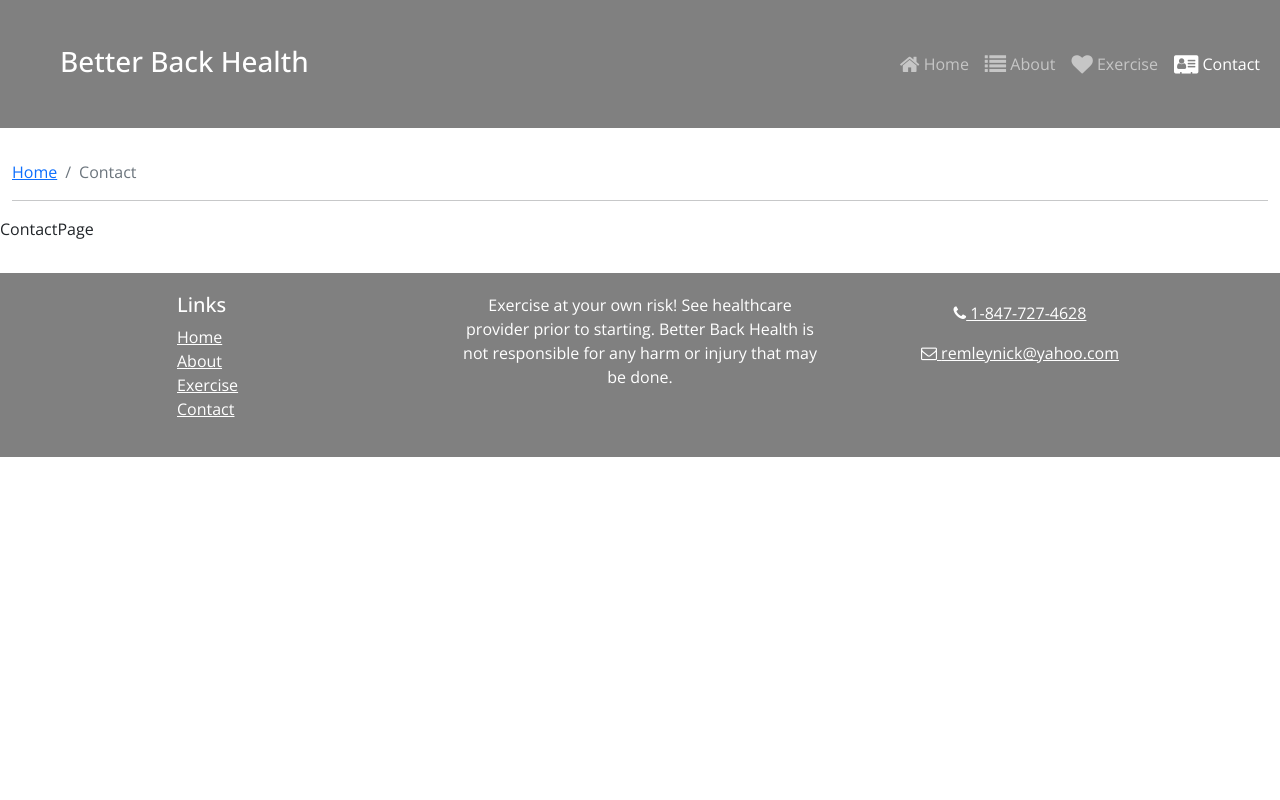
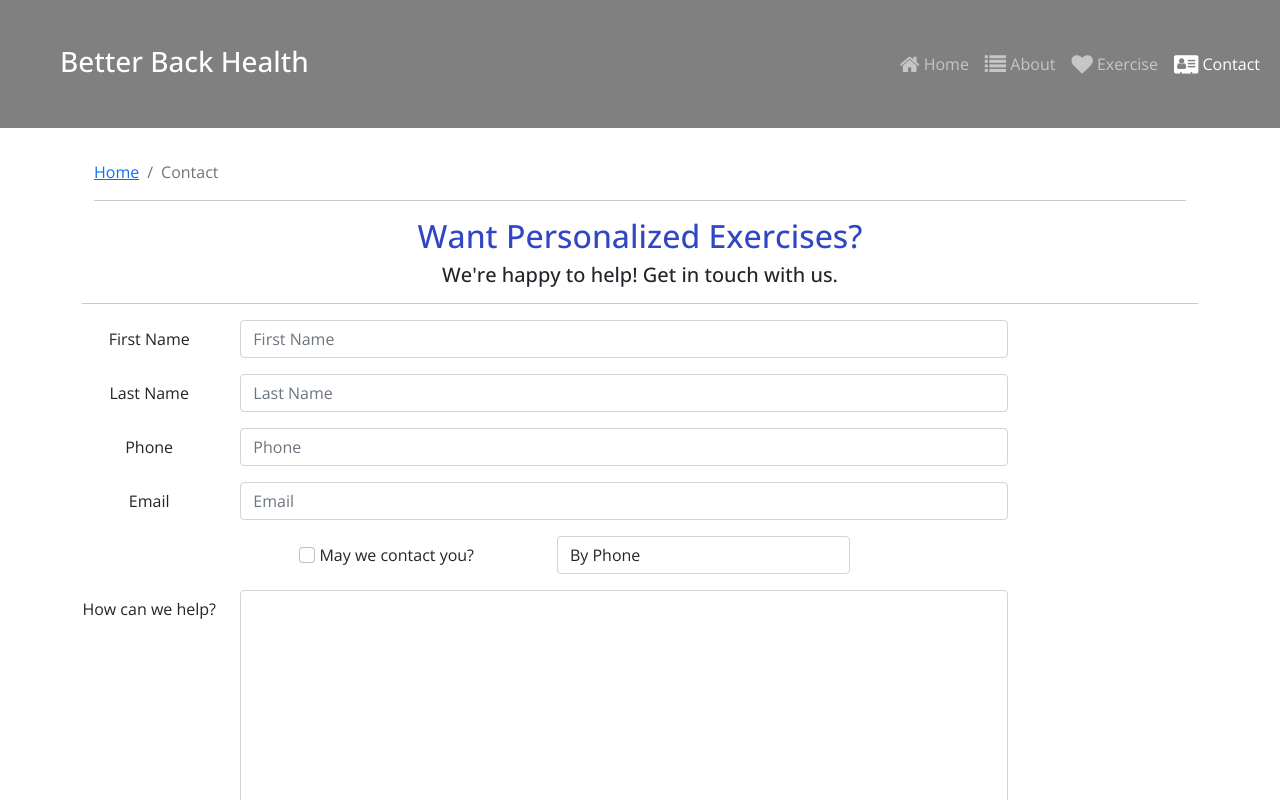
Before and after one commit to RemleyNick/react-portfolio, a React (Create React App) app: page /contact in a window 1280 px wide. Shown: the top 800 px of the page. Built offline with nearby package versions, Linux system fonts and the light colour scheme.

Commit message:
Contact page and validation

```diff
--- /dev/null
+++ b/src/app/utils/validateContactForm.js
@@ -0,0 +1,30 @@
+export const validateContactForm = (values) => {
+    const errors = {};
+
+    if (!values.firstName) {
+        errors.firstName = 'Required';
+    } else if (values.firstName.length < 2) {
+        errors.firstName = 'Must be at least 2 characters.';
+    } else if (values.firstName.length > 15) {
+        errors.firstName = 'Must be 15 characters or less';
+    }
+
+    if (!values.lastName) {
+        errors.lastName = 'Required';
+    } else if (values.lastName.length < 2) {
+        errors.lastName = 'Must be at least 2 characters.';
+    } else if (values.lastName.length > 15) {
+        errors.lastName = 'Must be 15 characters or less';
+    }
+
+    const reg = /^\d+$/;
+    if (!reg.test(values.phoneNum)) {
+        errors.phoneNum = 'The phone number should contain only numbers.';
+    }
+
+    if (!values.email.includes('@')) {
+        errors.email = 'Email should contain a @';
+    }
+
+    return errors;
+};
--- a/src/components/ContactForm.js
+++ b/src/components/ContactForm.js
@@ -0,0 +1,133 @@
+import { Button, Label, Col, FormGroup } from "reactstrap";
+import { Formik, Field, Form, ErrorMessage } from "formik";
+import { validateContactForm } from "../app/utils/validateContactForm";
+
+const ContactForm = () => {
+    const handleSubmit = (values, { resetForm }) => {
+        console.log('form values:', values);
+        console.log('in JSON format:', JSON.stringify(values));
+        resetForm();
+    };
+
+    return (
+        <Formik
+            initialValues={{
+                firstName: '',
+                lastName: '',
+                phoneNum: '',
+                email: '',
+                agree: false,
+                contactType: 'By Phone',
+                feedback: ''
+            }}
+            onSubmit={handleSubmit}
+            validate={validateContactForm}
+        >
+            <Form>
+                <FormGroup row>
+                    <Label htmlFor='firstName' md='2'>
+                        First Name
+                    </Label>
+                    <Col md='10'>
+                        <Field
+                            name='firstName'
+                            placeholder='First Name'
+                            className='form-control'
+                        />
+                        <ErrorMessage name="firstName">
+                            {(msg) => <p className="text-danger">{msg}</p>}
+                        </ErrorMessage>
+                    </Col>
+                </FormGroup>
+                <FormGroup row>
+                    <Label htmlFor='lastName' md='2'>
+                        Last Name
+                    </Label>
+                    <Col md='10'>
+                        <Field
+                            name='lastName'
+                            placeholder='Last Name'
+                            className='form-control'
+                        />
+                        <ErrorMessage name="lastName">
+                            {(msg) => <p className="text-danger">{msg}</p>}
+                        </ErrorMessage>
+                    </Col>
+                </FormGroup>
+                <FormGroup row>
+                    <Label htmlFor='phoneNum' md='2'>
+                        Phone
+                    </Label>
+                    <Col md='10'>
+                        <Field
+                            name='phoneNum'
+                            placeholder='Phone'
+                            className='form-control'
+                        />
+                        <ErrorMessage name="phoneNum">
+                            {(msg) => <p className="text-danger">{msg}</p>}
+                        </ErrorMessage>
+                    </Col>
+                </FormGroup>
+                <FormGroup row>
+                    <Label htmlFor='email' md='2'>
+                        Email
+                    </Label>
+                    <Col md='10'>
+                        <Field
+                            name='email'
+                            placeholder='Email'
+                            type='email'
+                            className='form-control'
+                        />
+                        <ErrorMessage name="email">
+                            {(msg) => <p className="text-danger">{msg}</p>}
+                        </ErrorMessage>
+                    </Col>
+                </FormGroup>
+                <FormGroup row>
+                    <Label check md={{ size: 4, offset: 2 }}>
+                        <Field
+                            name='agree'
+                            type='checkbox'
+                            className='form-check-input'
+                        />{' '}
+                        May we contact you?
+                    </Label>
+                    <Col md='4'>
+                        <Field
+                            name='contactType'
+                            as='select'
+                            className='form-control'
+                       >
+                            <option>By Phone</option>
+                            <option>By Email</option>
+                       </Field>
+                    </Col>
+                </FormGroup>
+                <FormGroup row>
+                    <Label htmlFor='feedback' md='2'>
+                        How can we help?
+                    </Label>
+                    <Col md='10'>
+                        <Field
+                            name='feedback'
+                            as='textarea'
+                            rows='12'
+                            className='form-control'
+                        />
+                    </Col>
+                </FormGroup>
+                <FormGroup row>
+                    <Col md={{ size: 10, offset: 2 }}>
+                        <Button type='submit' color='primary'>
+                            Submit
+                        </Button>
+                    </Col>
+                </FormGroup>
+            </Form>
+        </Formik>
+    )
+};
+
+export default ContactForm;
--- a/src/features/ProgramDetail.js
+++ b/src/features/ProgramDetail.js
@@ -4,7 +4,7 @@
     return (
         <Container>
             <Row>
-                <Col lg='4'>
+                <Col lg='4' className="mt-4">
                     <h2>A Better Way of Living.</h2>
                 </Col>
                 <Col lg='8' className="mb-5 mt-5">
--- a/src/pages/AboutPage.js
+++ b/src/pages/AboutPage.js
@@ -8,7 +8,7 @@
             <SubHeader current="About" />
             <Row className="row-content">
                 <Col sm="6">
-                    <h3>The Mission</h3>
+                    <h2>The Mission</h2>
                     <p>
                         Exercise can be time consuming and gym memberships can
                         be expensive. If those barriers are not big enough, how
@@ -27,20 +27,20 @@
                         </CardHeader>
                         <CardBody>
                             <dl className="row">
-                                <dt className="col-6">Pain in Life - </dt>
-                                <dd className="col-6">
+                                <dt className="col-4">Pain in Life - </dt>
+                                <dd className="col-8">
                                     8 out of 10 Americans will experience back pain in their lives
                                 </dd>
-                                <dt className="col-6">Pain today - </dt>
-                                <dd className="col-6">
+                                <dt className="col-4">Pain today - </dt>
+                                <dd className="col-8">
                                     3 out of 10 Americans hurt right now
                                 </dd>
-                                <dt className="col-6">Surgery - </dt>
-                                <dd className="col-6">
+                                <dt className="col-4">Surgery - </dt>
+                                <dd className="col-8">
                                     Half a million back surgeries a year in U.S
                                 </dd>
-                                <dt className="col-6">Expensive - </dt>
-                                <dd className="col-6">
+                                <dt className="col-4">Expensive - </dt>
+                                <dd className="col-8">
                                     $12 billion/yr and 6th most costly condition
                                     in U.S
                                 </dd>
--- a/src/pages/ContactPage.js
+++ b/src/pages/ContactPage.js
@@ -1,12 +1,23 @@
 import SubHeader from "../components/SubHeader";
+import { Container, Col, Row } from "reactstrap";
+import ContactForm from "../components/ContactForm";
 
 const ContactPage = () => {
     return (
-    <div>
-        <SubHeader current='Contact' />
-        ContactPage
-        </div>
-    )
+        <Container>
+            <SubHeader current="Contact" />
+            <Row className="text-center">
+                <Col xs="12">
+                    <h2>Want Personalized Exercises?</h2>
+                    <h5>We're happy to help! Get in touch with us.</h5>
+                    <hr />
+                </Col>
+                <Col md="10">
+                    <ContactForm />
+                </Col>
+            </Row>
+        </Container>
+    );
 };
 
 export default ContactPage;
```
